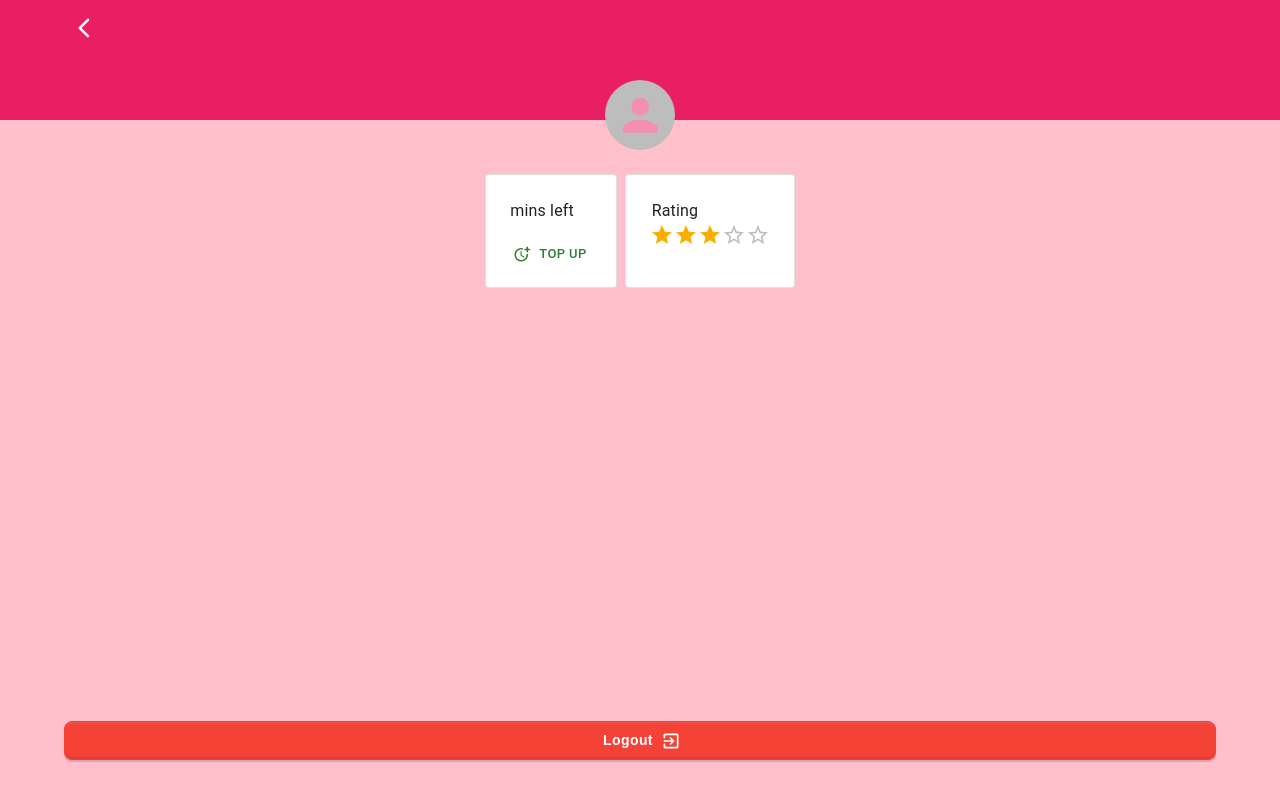
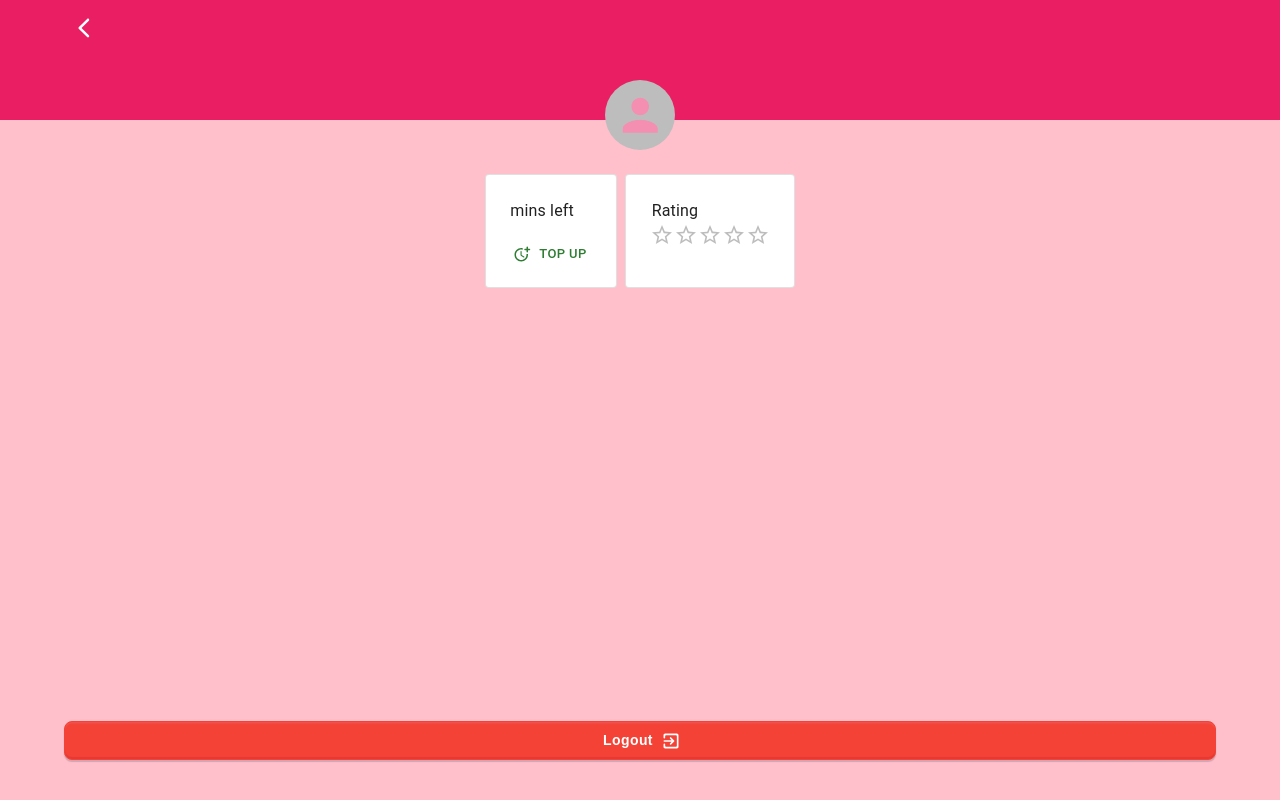
Before and after one commit to daveOnactive/callbuddy, a Next.js app: page /profile in a window 1280 px wide. Built offline with nearby package versions, Linux system fonts and the light colour scheme; no server answers; the database is empty; sample sign-in values are in the browser's storage.

Commit message:
user ranking

```diff
--- a/components/features/BuyTime.tsx
+++ b/components/features/BuyTime.tsx
@@ -44,7 +44,7 @@ export function BuyTime() {
         height: '100%'
       }} variant="outlined">
         <Typography component="legend">Rating</Typography>
-        <Rating name="Rating" value={3} readOnly />
+        <Rating name="Rating" value={user?.rank} readOnly />
       </Card>
 
     </Box>
--- a/components/molecules/BuddyCard.tsx
+++ b/components/molecules/BuddyCard.tsx
@@ -97,7 +97,7 @@ export function BuddyCard({ user, onClick }: IProp) {
 
         <Rating sx={{
           my: .5
-        }} name="Rating" value={3} readOnly />
+        }} name="Rating" value={user?.rank} readOnly />
 
         <Box sx={{
           display: 'flex',
--- a/providers/AuthenticationProvider.tsx
+++ b/providers/AuthenticationProvider.tsx
@@ -75,7 +75,7 @@ export function AuthenticationProvider({ children }: PropsWithChildren) {
 
     const userData: Partial<User> = {
       name: 'Fire Fox',
-      rank: 'Novice',
+      rank: 3,
       incall: false,
       avatarUrl: 'https://img.freepik.com/premium-photo/graphic-designer-digital-avatar-generative-ai_934475-9292.jpg',
       minutesLeft: '2',
```
